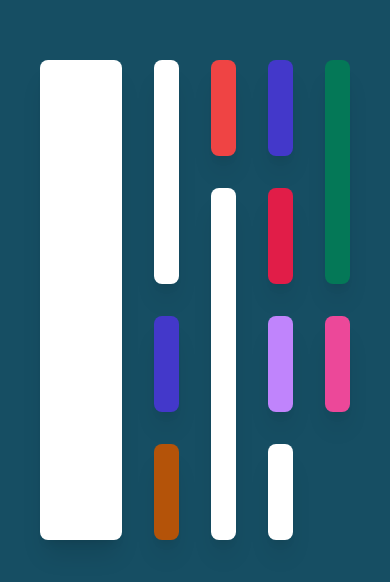
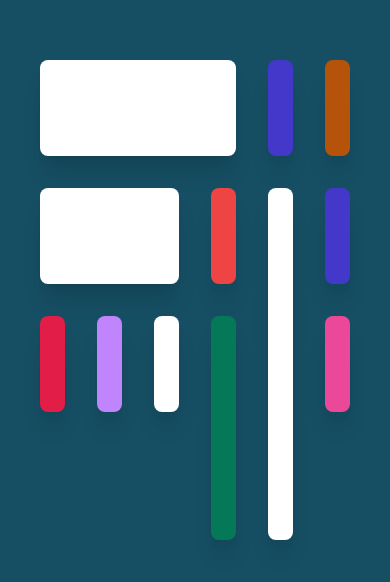
Before and after one commit to ashrafbd1496/tailwindgrid, a website built with Vite: page index.html in a window 390 px wide. Shown: the part 122-704 px from the top of the page. Built offline with nearby package versions, Linux system fonts and the light colour scheme.

Commit message:
fill all the gap using grid flow-row-dense

```diff
--- a/index.html
+++ b/index.html
@@ -10,9 +10,9 @@
 <body>
     <div class="min-h-screen flex items-center bg-cyan-900">
         <div class="flex-1 max-w-4xl mx-auto p-10">
-          <ul class="grid grid-cols-6 grid-rows-4 grid-flow-col gap-8">
-            <li class="row-span-2 bg-white rounded-lg shadow-xl"><div class="h-24"></div></li>
-            <li class="bg-white col-start-1 col-span-2 row-start-1 row-span-4 rounded-lg shadow-xl"><div class="h-24"></div></li>
+          <ul class="grid grid-cols-6 grid-rows-4 grid-flow-col gap-8 grid-flow-row-dense">
+            <li class="col-span-4 row-span-1 bg-white rounded-lg shadow-xl "><div class="h-24"></div></li>
+            <li class="bg-white col-span-3 lg:col-start-1 lg:col-span-2 lg:row-start-1 lg:row-span-4 rounded-lg shadow-xl"><div class="h-24"></div></li>
             <li class="bg-indigo-700 rounded-lg shadow-xl"><div class="h-24"></div></li>
             <li class="bg-amber-700 rounded-lg shadow-xl"><div class="h-24"></div></li>
             <li class="bg-red-500 rounded-lg shadow-xl"><div class="h-24"></div></li>
```
